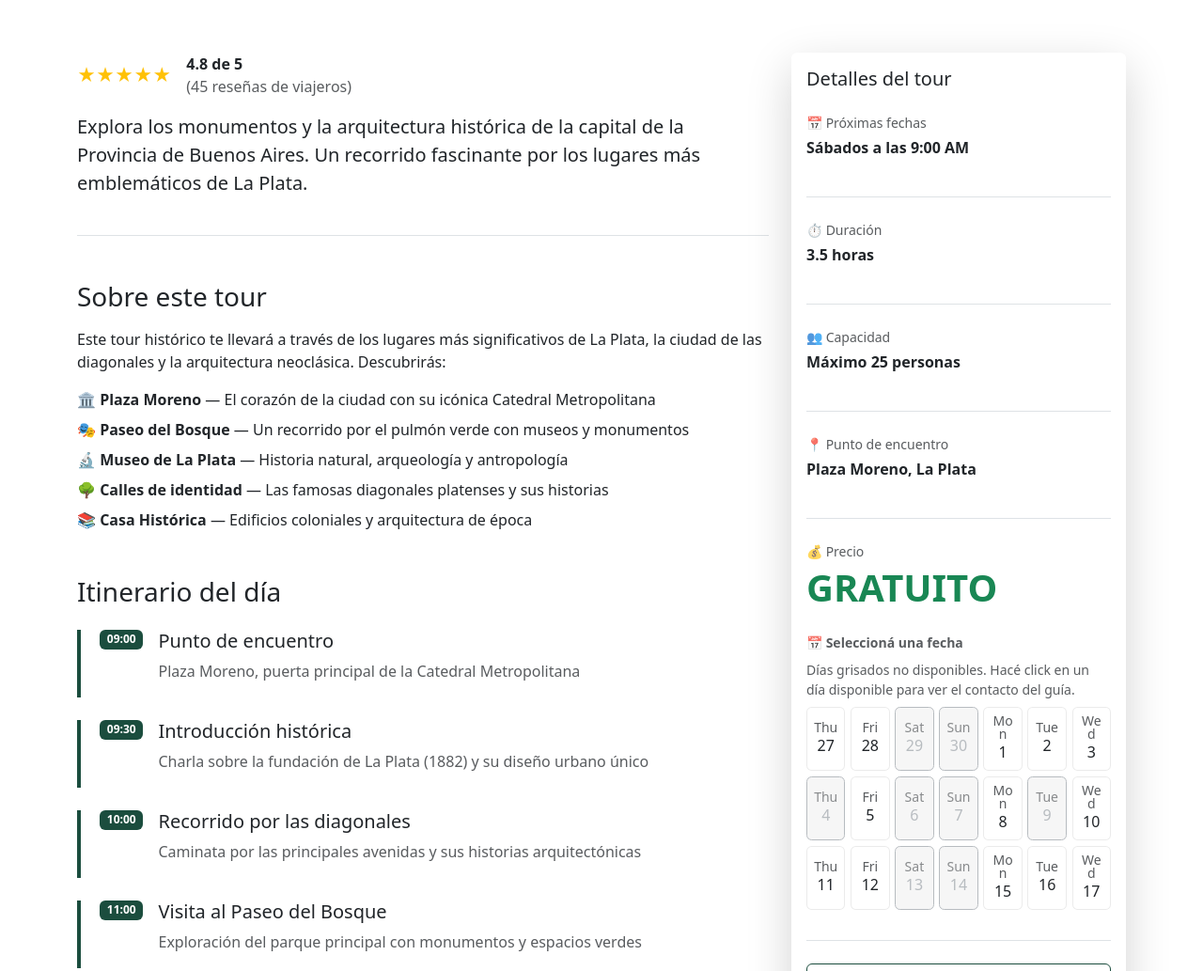
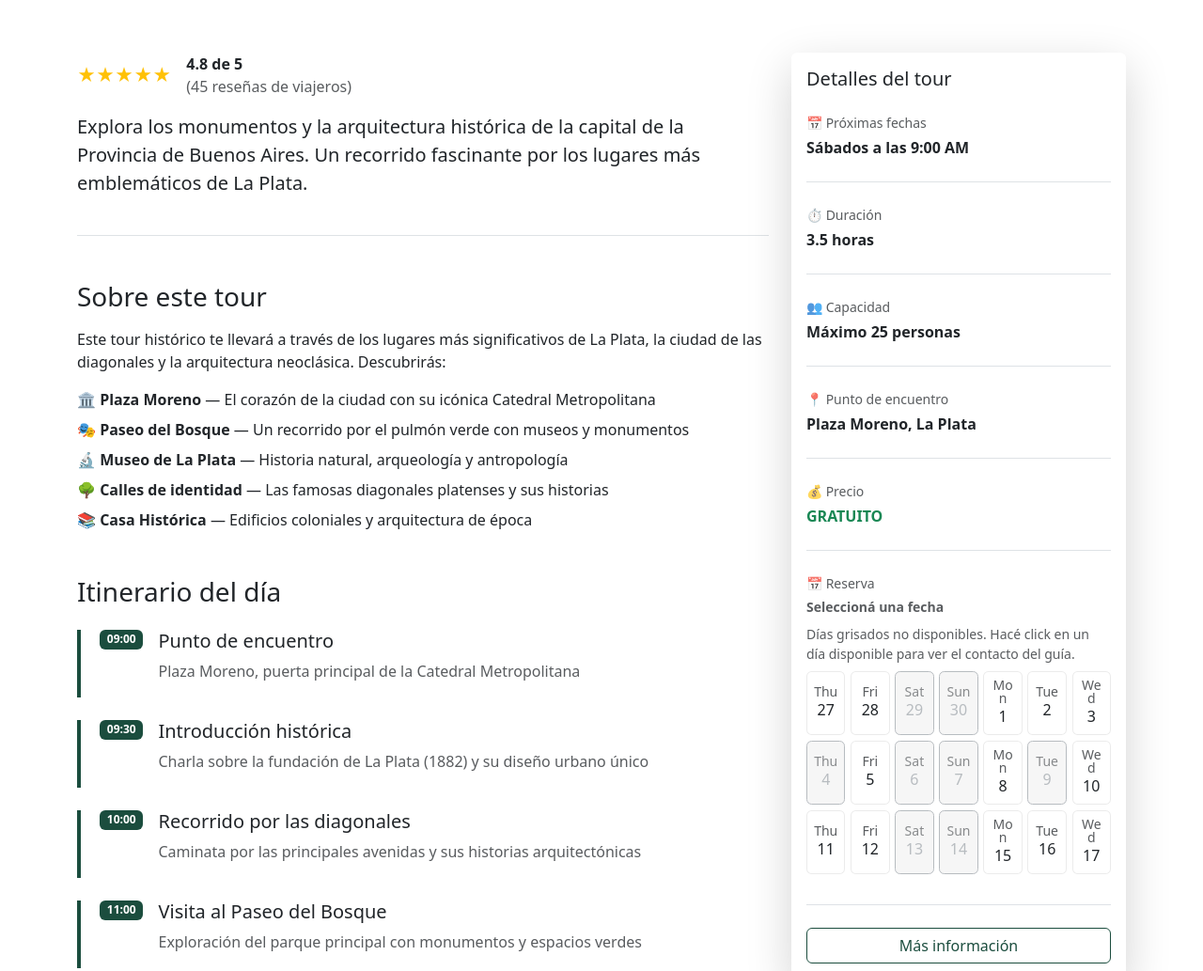
Before and after one commit to GerezNico/VisualizacionInterfaces, a website: page pages/tour1.html in a window 1280 px wide. Shown: the part 480-1513 px from the top of the page at 94% size. Drawn offline with nearby package versions, Linux system fonts and the light colour scheme.

Commit message:
Update detalle de tour

```diff
--- a/pages/tour1.html
+++ b/pages/tour1.html
@@ -224,34 +224,35 @@
                                 <h5 class="card-title mb-4">Detalles del tour</h5>
 
                                 <!-- Información general -->
-                                <div class="mb-4 pb-4 border-bottom">
+                                <div class="mb-4 pb-2 border-bottom">
                                     <p class="small text-muted mb-1">📅 Próximas fechas</p>
                                     <p class="fw-bold">Sábados a las 9:00 AM</p>
                                 </div>
 
-                                <div class="mb-4 pb-4 border-bottom">
+                                <div class="mb-4 pb-2 border-bottom">
                                     <p class="small text-muted mb-1">⏱️ Duración</p>
                                     <p class="fw-bold">3.5 horas</p>
                                 </div>
 
-                                <div class="mb-4 pb-4 border-bottom">
+                                <div class="mb-4 pb-2 border-bottom">
                                     <p class="small text-muted mb-1">👥 Capacidad</p>
                                     <p class="fw-bold">Máximo 25 personas</p>
                                 </div>
 
-                                <div class="mb-4 pb-4 border-bottom">
+                                <div class="mb-4 pb-2 border-bottom">
                                     <p class="small text-muted mb-1">📍 Punto de encuentro</p>
                                     <p class="fw-bold">Plaza Moreno, La Plata</p>
                                 </div>
 
-                                <div class="mb-4">
+                                <div class="mb-4 pb-2 border-bottom" id="price">
                                     <p class="small text-muted mb-1">💰 Precio</p>
-                                    <p class="fw-bold text-success display-6">GRATUITO</p>
+                                    <p class="fw-bold text-success display-10">GRATUITO</p>
                                 </div>
 
                                 <!-- Información de contacto directo -->
                                 <div class="mb-4 pb-4 border-bottom">
-                                    <p class="small text-muted mb-2"><strong>📅 Seleccioná una fecha</strong></p>
+                                    <p class="small text-muted mb-1">📅 Reserva</p>
+                                    <p class="small text-muted mb-2"><strong>Seleccioná una fecha</strong></p>
                                     <p class="text-muted small mb-2">Días grisados no disponibles. Hacé click en un día disponible para ver el contacto del guía.</p>
 
                                     <div id="tour-calendar" class="tour-calendar mb-2" aria-label="Calendario de disponibilidad"></div>
@@ -368,9 +369,7 @@
                 <div class="row justify-content-center">
                     <div class="col-12 col-lg-8 text-center">
                         <h2 class="h3 mb-3">¿Listo para explorar La Plata?</h2>
-                        <p class="lead mb-4">Contacta directamente con los guías para coordinar tu participación en el tour.</p>
-                        <a href="https://wa.me/5491123456789" target="_blank" class="btn btn-light btn-lg me-2">Contactar a Martín</a>
-                        <a href="../Index.html" class="btn btn-outline-light btn-lg">Ver más tours</a>
+                        <a href="#price" class="btn btn-light btn-lg me-2">Reservar</a>
                     </div>
                 </div>
             </div>
```
